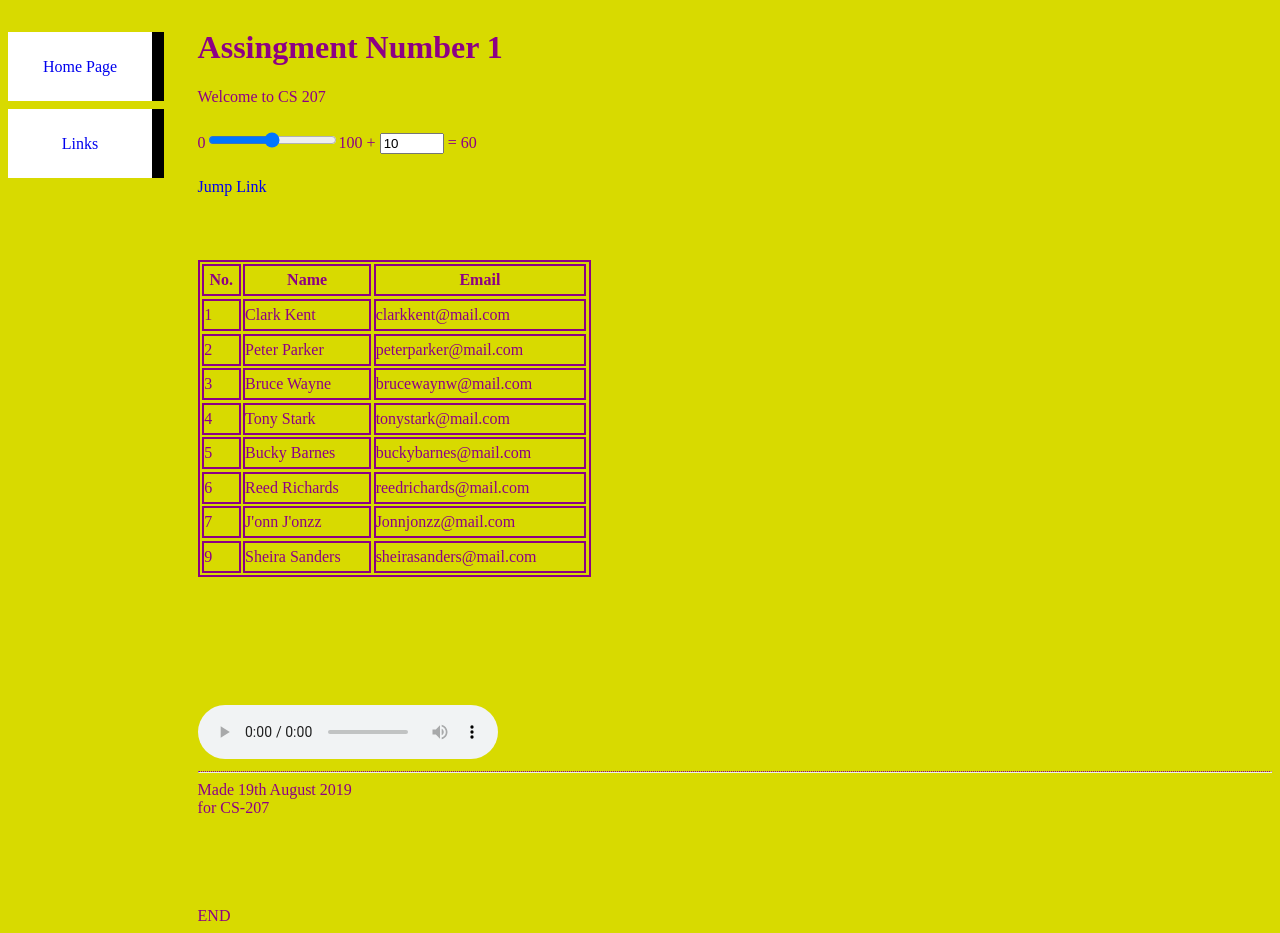
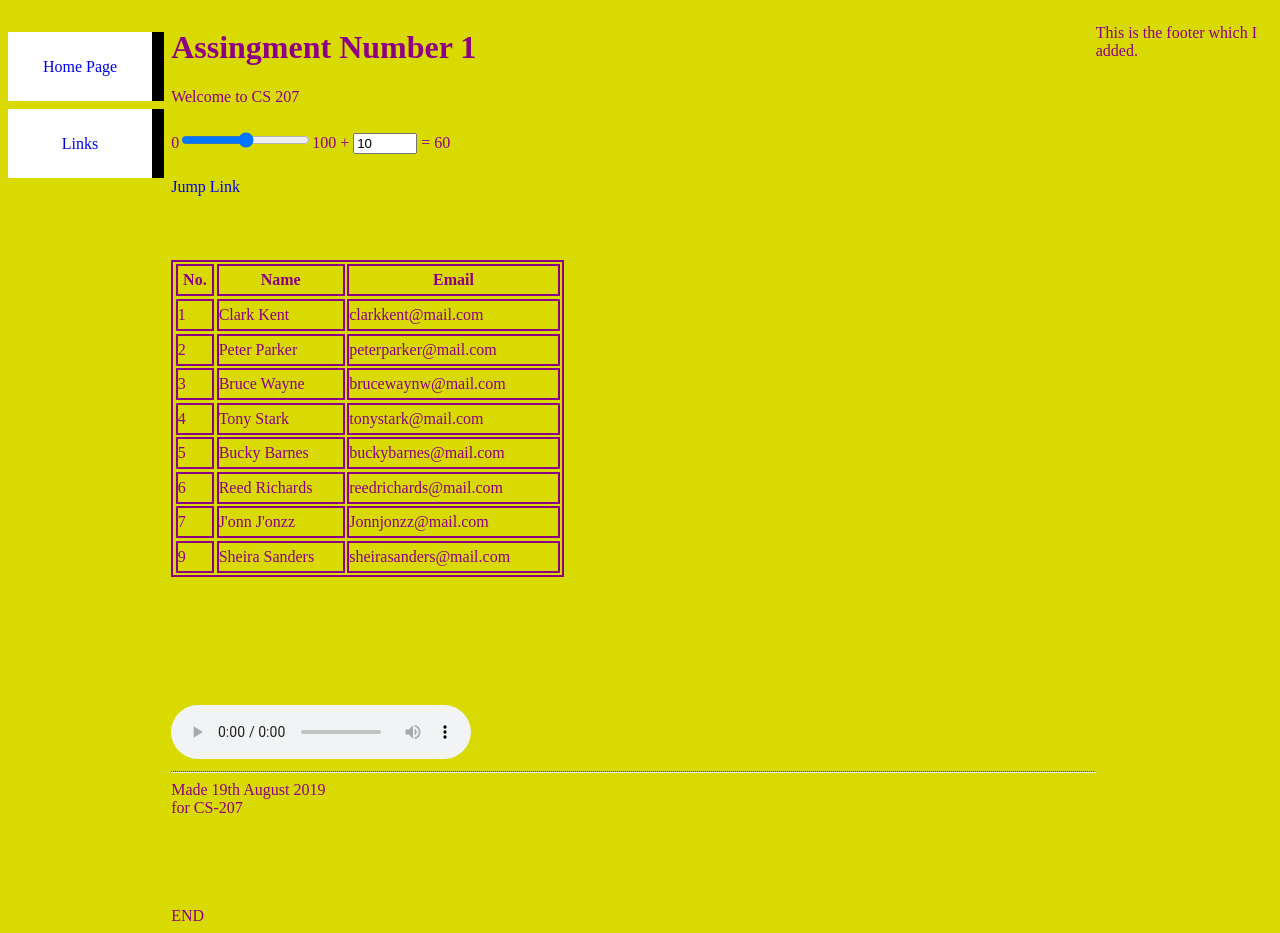
Before and after one commit to SGR2807/ADP-Assingment1, a plain HTML site: page index.html in a window 1280 px wide. Drawn offline with Linux system fonts and the light colour scheme.

Commit message:
I added a footer in index.html

```diff
--- a/index.html
+++ b/index.html
@@ -102,6 +102,9 @@
             END
         </di>
     </div>
+    <footer>
+        <p>This is the footer which I added.</p>
+    </footer>
 </body>
 
 </html>
```
